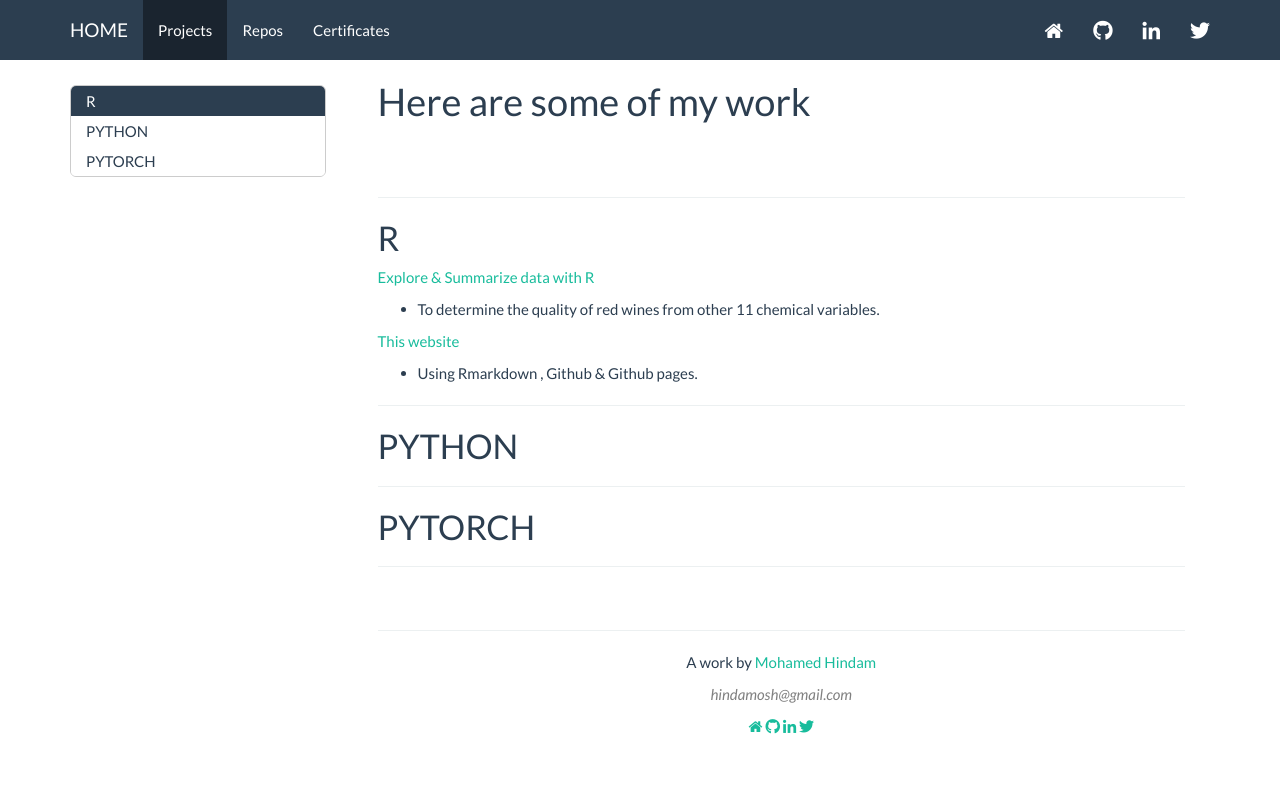
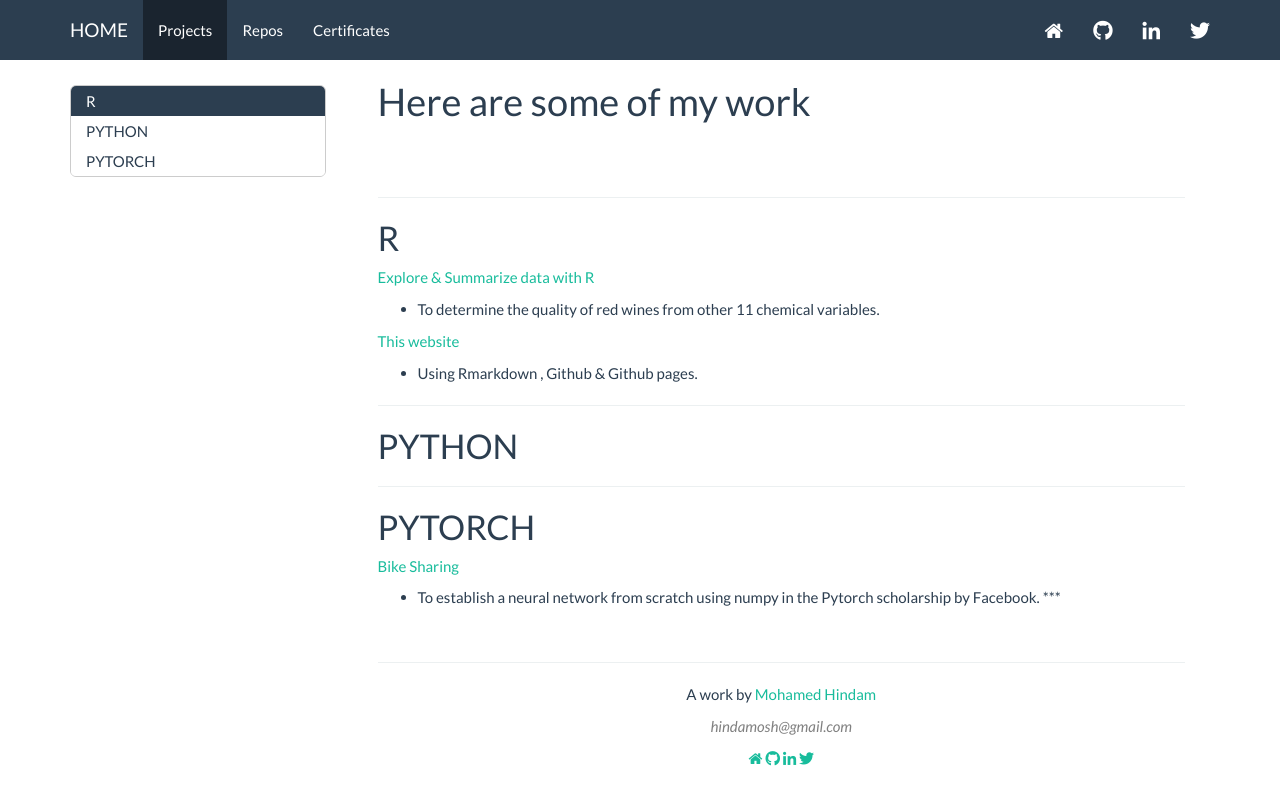
Before and after one commit to hindamosh/hindamosh.github.io, a Jekyll site: the page projects.html, which Jekyll copies as it is, in a window 1280 px wide and 1284 px high. Shown: the top 805 px of the window. Built offline with Jekyll 4.4.1, drawn with Linux system fonts in a browser that asks for light colours.

Commit message:
add project

```diff
--- a/projects.Rmd
+++ b/projects.Rmd
@@ -30,5 +30,7 @@ output:
 ***
 
 # PYTORCH
+[Bike Sharing ](./Bike_sharing_Pytorch/)
 
+- To establish a neural network from scratch using numpy in the Pytorch scholarship by Facebook.
 ***
--- a/projects.html
+++ b/projects.html
@@ -448,7 +448,10 @@ div.tocify {
 </div>
 <div id="pytorch" class="section level1">
 <h1>PYTORCH</h1>
-<hr />
+<p><a href="./Bike_sharing_Pytorch/">Bike Sharing</a></p>
+<ul>
+<li>To establish a neural network from scratch using numpy in the Pytorch scholarship by Facebook. ***</li>
+</ul>
 </div>
 
 &nbsp;
```
Also changed, not shown: github_corner.html (deleted, +0 -1 lines).
